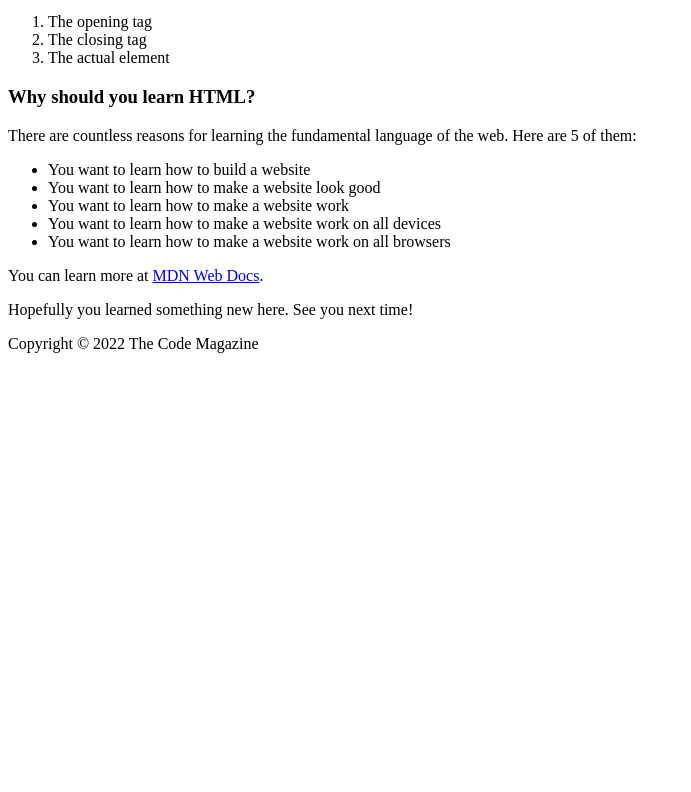
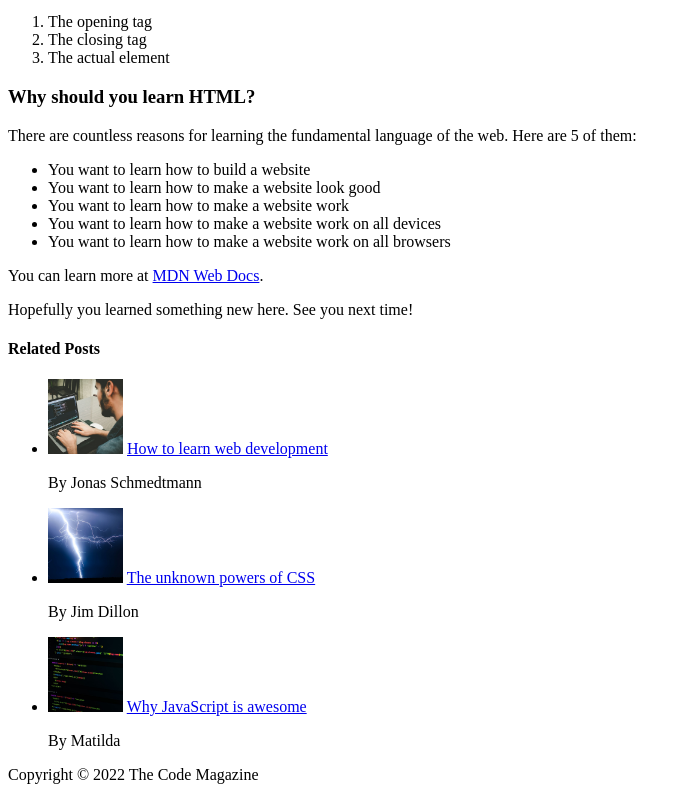
Before and after one commit to mfkfawas/HTML-fundamentals, a plain HTML site: page index.html in a window 1280 px wide. Shown: the part 690-1482 px from the top of the page, without its empty margins (0-691 px from the left). Before the commit the page ends 1051 px from the top, so only its background shows below. Drawn offline with Linux system fonts and the light colour scheme.

Commit message:
aside el

```diff
--- a/index.html
+++ b/index.html
@@ -41,7 +41,12 @@
     <article>
       <header>
         <h2>The Basic Language of the Web: HTML</h2>
-        <img src="laura-jones.jpg" alt="image of the author" width="50px" height="50px" />
+        <img
+          src="img/laura-jones.jpg"
+          alt="image of the author"
+          width="50px"
+          height="50px"
+        />
 
         <!-- using b tag instead of strong tag os not a good practice. b doesnt
     have any semantic meaning. strong el means that this is an imp el that we
@@ -52,7 +57,7 @@
     have a closing tag -->
         <!-- Attributes are pieces of data which describes the el -->
         <img
-          src="post-img.jpg"
+          src="img/post-img.jpg"
           alt="HTML code on a screen"
           width="500px"
           height="200px"
@@ -111,6 +116,42 @@
       <p>Hopefully you learned something new here. See you next time!</p>
     </article>
 
+    <aside>
+      <h4>Related Posts</h4>
+      <ul>
+        <li>
+          <img
+            src="img/related-1.jpg"
+            alt="how to learn web development"
+            width="75px"
+            height="75px"
+          />
+          <a href="#">How to learn web development</a>
+          <p>By Jonas Schmedtmann</p>
+        </li>
+        <li>
+          <img
+            src="img/related-2.jpg"
+            alt="The unknown powers of CSS"
+            width="75px"
+            height="75px"
+          />
+          <a href="#">The unknown powers of CSS</a>
+          <p>By Jim Dillon</p>
+        </li>
+        <li>
+          <img
+            src="img/related-3.jpg"
+            alt="Why JavaScript is awesome"
+            width="75px"
+            height="75px"
+          />
+          <a href="#">Why JavaScript is awesome</a>
+          <p>By Matilda</p>
+        </li>
+      </ul>
+    </aside>
+
     <footer>Copyright &copy; 2022 The Code Magazine</footer>
   </body>
 </html>
```
Also changed, not shown: img/challenges.jpg (renamed from challenges.jpg), img/laura-jones.jpg (renamed from laura-jones.jpg), img/post-img.jpg (renamed from post-img.jpg), img/related-1.jpg (renamed from related-1.jpg), img/related-2.jpg (renamed from related-2.jpg), img/related-3.jpg (renamed from related-3.jpg), 1 other file.
